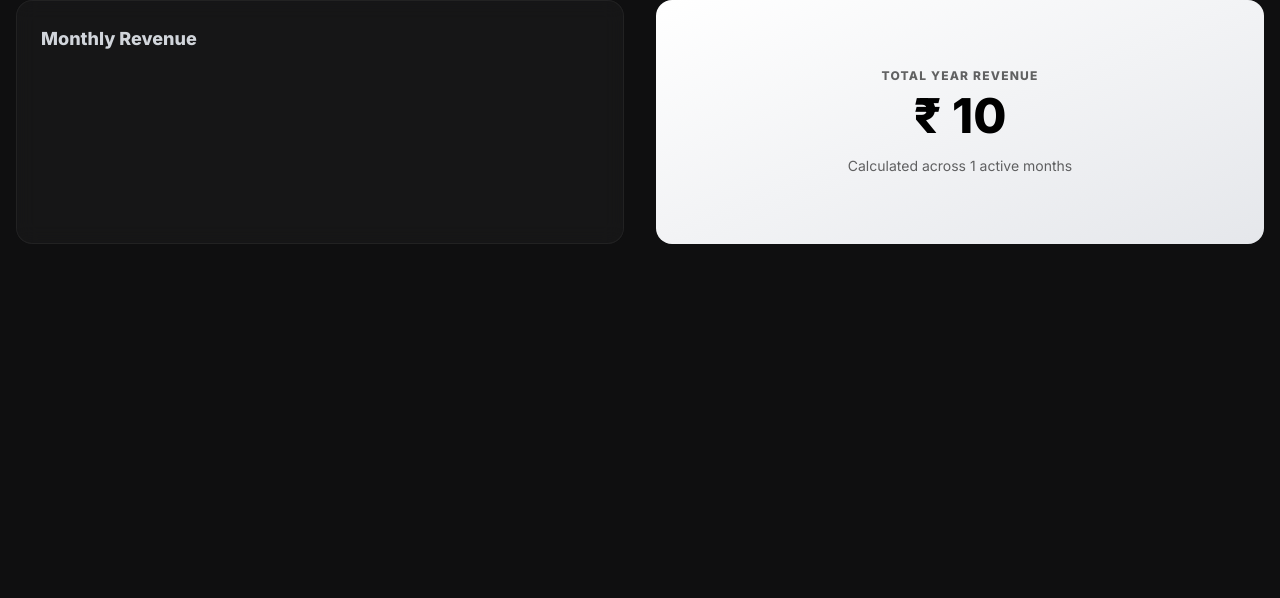
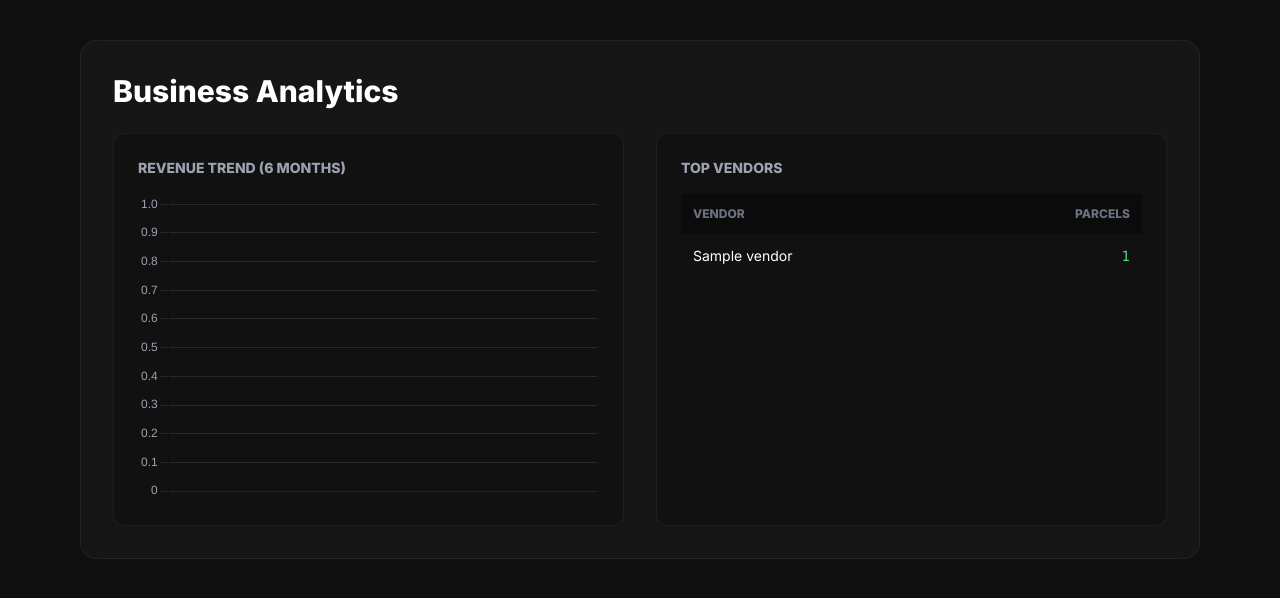
Before and after one commit to karthikshetty71/Karthik, a Flask app: template app/templates/analytics.html in a window 1280 px wide. Shown: the part 65-663 px from the top of the page. Run offline with Flask 3, Linux system fonts and the light colour scheme; the template is opened without the code that fills it: most values are stand-ins (such as "Sample title", 1, 10 or a date in 2020); a map, chart or similar area stays blank; parts of the project's set-up code (start-up, migrations or seed data) failed here and were passed over; some libraries are stand-ins or nearby versions.

Commit message:
fix analytics page

```diff
--- a/app/templates/analytics.html
+++ b/app/templates/analytics.html
@@ -1,38 +1,65 @@
 {% extends "base.html" %}
 {% block content %}
-<div class="grid grid-cols-1 md:grid-cols-2 gap-8">
+<div class="max-w-6xl mx-auto mt-6 md:mt-10 px-4">
+    <div class="glass p-6 md:p-8 rounded-2xl">
 
-    <div class="glass rounded-2xl p-6">
-        <h3 class="text-lg font-bold text-gray-300 mb-4">Monthly Revenue</h3>
-        <canvas id="revenueChart"></canvas>
+        <h2 class="text-3xl font-bold text-white mb-6">Business Analytics</h2>
+
+        <div class="grid grid-cols-1 md:grid-cols-2 gap-8">
+
+            <div class="bg-black/20 p-6 rounded-xl border border-white/5">
+                <h3 class="text-sm uppercase text-gray-400 font-bold mb-4">Revenue Trend (6 Months)</h3>
+                <canvas id="revenueChart" height="200"></canvas>
+            </div>
+
+            <div class="bg-black/20 p-6 rounded-xl border border-white/5">
+                <h3 class="text-sm uppercase text-gray-400 font-bold mb-4">Top Vendors</h3>
+                <table class="w-full text-left text-sm text-gray-400">
+                    <thead class="text-xs uppercase bg-black/40 text-gray-500">
+                    <tr>
+                        <th class="p-3">Vendor</th>
+                        <th class="p-3 text-right">Parcels</th>
+                    </tr>
+                    </thead>
+                    <tbody class="divide-y divide-gray-800">
+                    {% for vendor, count in vendor_stats %}
+                    <tr class="hover:bg-white/5">
+                        <td class="p-3 text-white">{{ vendor }}</td>
+                        <td class="p-3 text-right font-mono text-green-400">{{ count }}</td>
+                    </tr>
+                    {% endfor %}
+                    </tbody>
+                </table>
+            </div>
+
+        </div>
     </div>
-
-    <div class="bg-gradient-to-br from-white to-gray-200 text-black rounded-2xl p-8 flex flex-col justify-center items-center">
-        <h3 class="uppercase tracking-widest text-xs font-bold mb-2 opacity-60">Total Year Revenue</h3>
-        <p class="text-5xl font-bold mb-4">₹ {{ "{:,.0f}".format(values|sum) }}</p>
-        <p class="text-sm opacity-60">Calculated across {{ labels|length }} active months</p>
-    </div>
-
 </div>
 
+<script src="https://cdn.jsdelivr.net/npm/chart.js"></script>
 <script>
-    const ctx = document.getElementById('revenueChart');
-    Chart.defaults.color = '#888';
-    Chart.defaults.borderColor = 'rgba(255,255,255,0.1)';
+    const ctx = document.getElementById('revenueChart').getContext('2d');
     new Chart(ctx, {
-        type: 'bar',
+        type: 'line',
         data: {
             labels: {{ labels | tojson }},
             datasets: [{
                 label: 'Revenue (₹)',
-                data: {{ values | tojson }},
-                backgroundColor: 'white',
-                borderRadius: 4
+                data: {{ data | tojson }},
+                borderColor: '#10b981',
+                backgroundColor: 'rgba(16, 185, 129, 0.1)',
+                borderWidth: 2,
+                fill: true,
+                tension: 0.4
             }]
         },
         options: {
             responsive: true,
-            scales: { y: { beginAtZero: true, grid: { display: false } }, x: { grid: { display: false } } }
+            plugins: { legend: { display: false } },
+            scales: {
+                y: { grid: { color: 'rgba(255,255,255,0.1)' }, ticks: { color: '#9ca3af' } },
+                x: { grid: { display: false }, ticks: { color: '#9ca3af' } }
+            }
         }
     });
 </script>
```
Also changed, not shown: app/routes/reports.py (+27 -12 lines).
